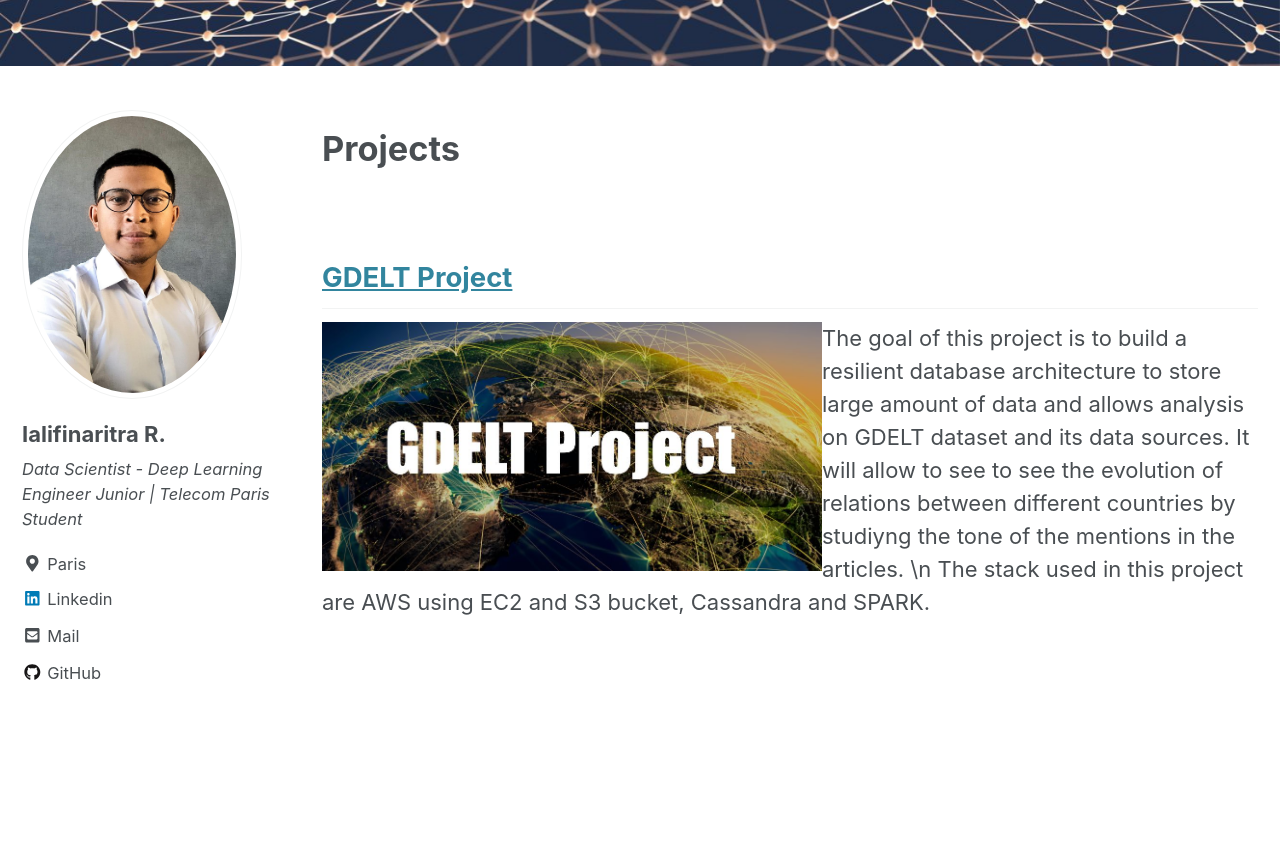
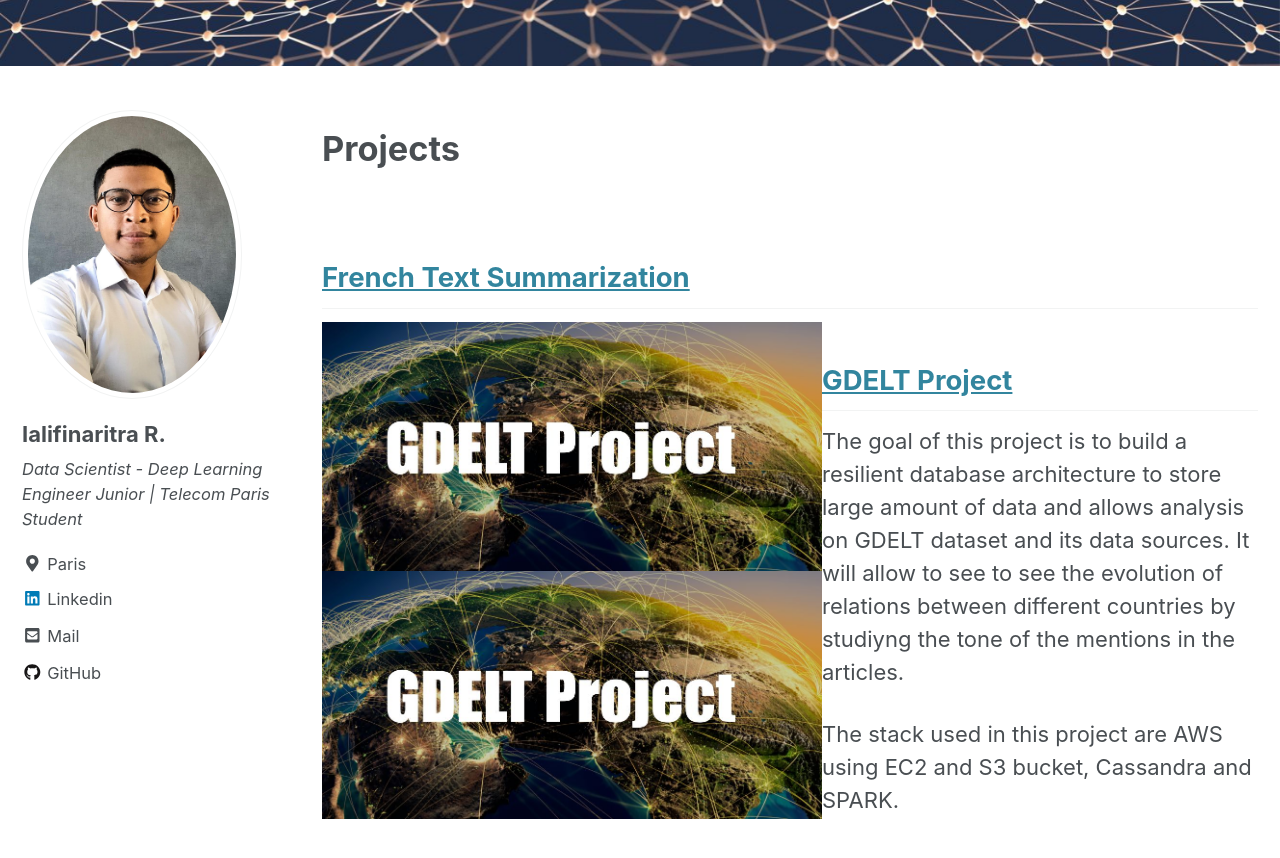
Before and after one commit to ialifinaritra/ialifinaritra.github.io, a Jekyll site: the page built from _pages/projects.md, in a window 1280 px wide and 900 px high, scrolled down 376 px. Shown: the top 858 px of the window. Built offline with Jekyll 4.4.1, drawn with Linux system fonts in a browser that asks for light colours; cached includes are drawn as plain includes.

Commit message:
gdelt projec

```diff
--- a/_pages/projects.md
+++ b/_pages/projects.md
@@ -8,8 +8,14 @@ header :
     image: "/assets/images/banner.jpg"
 ---
 
+
+## [French Text Summarization](https://github.com/ialifinaritra/Text_Summarization)
+
+<img align="left" width="500" height="500" src="/assets/images/GDELT.jpg">
+
 ## [GDELT Project](https://github.com/ialifinaritra/Gdelt-Project)
 
-<img align="left" width="500" height="500" src="/assets/images/GDELT.jpg">
-The goal of this project is to build a resilient database architecture to store large amount of data and allows analysis on GDELT dataset and its data sources. It will allow to see to see the evolution of relations between different countries by studiyng the tone of the mentions in the articles. \n
+<img align="left" width="500" height="500" padding=5 src="/assets/images/GDELT.jpg">
+The goal of this project is to build a resilient database architecture to store large amount of data and allows analysis on GDELT dataset and its data sources. It will allow to see to see the evolution of relations between different countries by studiyng the tone of the mentions in the articles.
+
 The stack used in this project are AWS using EC2 and S3 bucket, Cassandra and SPARK.
```
Also changed, not shown: assets/images/summaries.png (added).
